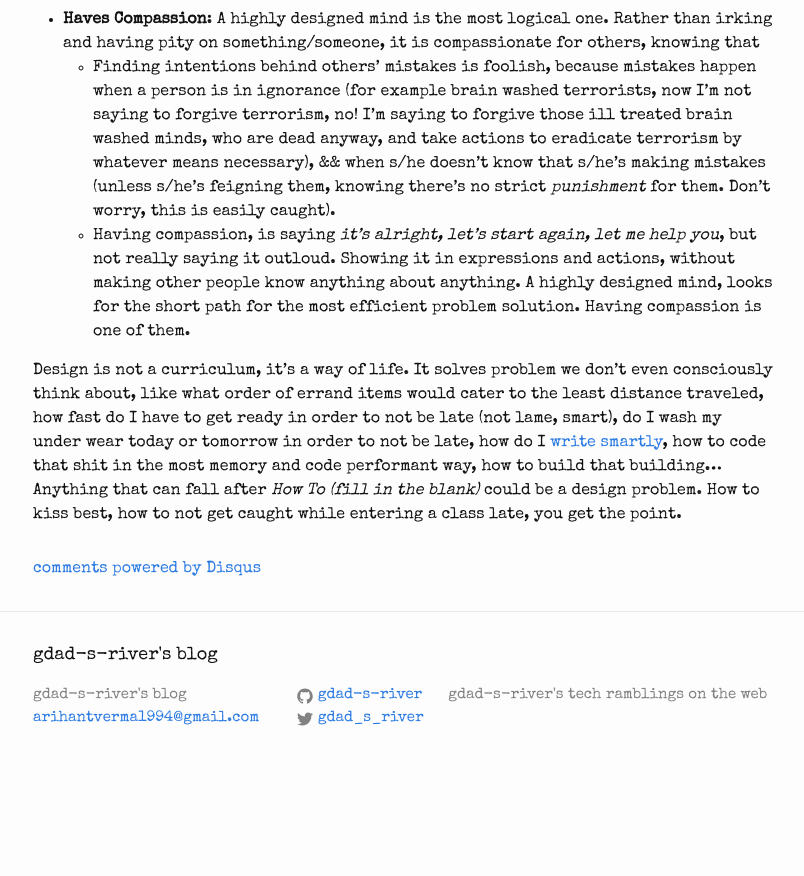
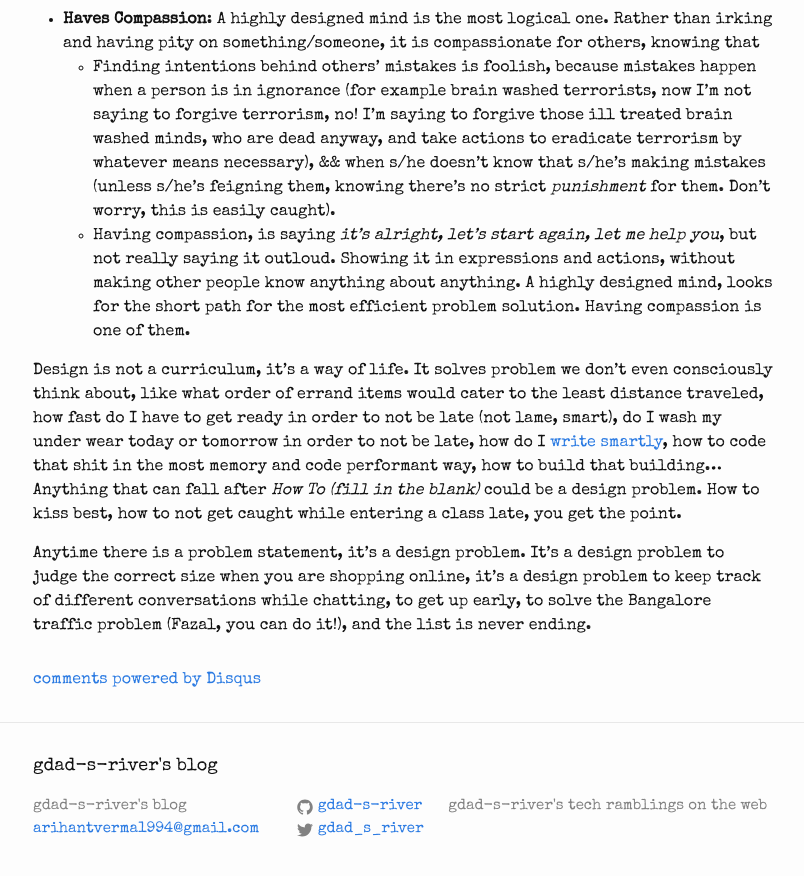
Before and after one commit to gdad-s-river/gdad-s-river.github.io, a Jekyll site: the page built from _posts/2016-07-27-design-the-solution-to-every-problem.md, in a window 1280 px wide and 900 px high, scrolled down 1009 px. Shown: the top 876 px of the window, without its empty margins (237-1041 px from the left). Built offline with Jekyll 4.4.1, drawn with Linux system fonts in a browser that asks for light colours; comment, search, counter and statistics services are not loaded; before the commit the page ends 1798 px from its top, so only the background shows below that; part of the change alters nothing that is shown; some of the changed text lies outside the part shown.

Commit message:
spell check + added some more next in design post

```diff
--- a/_posts/2016-07-27-design-the-solution-to-every-problem.md
+++ b/_posts/2016-07-27-design-the-solution-to-every-problem.md
@@ -5,7 +5,7 @@ layout: post
 permalink: '/design-the-solution-to-every-problem'
 ---
 
-I watched Aarzon Swartz's documentary and somewhere in between I watched his T shirt which said **_Design is the Solution to Every Problem_**, or *Design can solve everything* or likewise. All the data structures and maps worth of thoughts came to my mind which I'm unable to remember now. Here I try to remember and write what I, remember.
+I watched Aaron Swartz's documentary and somewhere in between I watched his T shirt which said **_Design is the Solution to Every Problem_**, or *Design can solve everything* or likewise. All the data structures and maps worth of thoughts came to my mind which I'm unable to remember now. Here I try to remember and write what I, remember.
 
 **Mind**: A properly designed mind, can solve everything. What's the metric of properly designed mind? You *keep* yourself happy no matter what. That is possible when you are the controller of your emotions, rather than the vice versa. No matter how strong a problem is, is always taken care of if taken as a challenge. Aaron taught me that. Like in this [epic stand up comedy](https://www.youtube.com/watch?v=KQHsVPD5Ans) Jim Carrey rightly said in between, that there are moments when a thought comes ( we don't know from where ), we choose or not to choose to act upon it. A superbly designed mind,
 
@@ -23,3 +23,5 @@ I watched Aarzon Swartz's documentary and somewhere in between I watched his T s
   * Having compassion, is saying *it's alright, let's start again, let me help you*, but not really saying it outloud. Showing it in expressions and actions, without making other people know anything about anything. A highly designed mind, looks for the short path for the most efficient problem solution. Having compassion is one of them.
 
 Design is not a curriculum, it's a way of life. It solves problem we don't even consciously think about, like what order of errand items would cater to the least distance traveled, how fast do I have to get ready in order to not be late (not lame, smart), do I wash my under wear today or tomorrow in order to not be late, how do I [write smartly](http://stevenpinker.com/publications/sense-style-thinking-persons-guide-writing-21st-century), how to code that shit in the most memory and code performant way, how to build that building... Anything that can fall after _How To (fill in the blank)_ could be a design problem. How to kiss best, how to not get caught while entering a class late, you get the point.
+
+Anytime there is a problem statement, it's a design problem. It's a design problem to judge the correct size when you are shopping online, it's a design problem to keep track of different conversations while chatting, to get up early, to solve the Bangalore traffic problem (Fazal, you can do it!), and the list is never ending.
```
